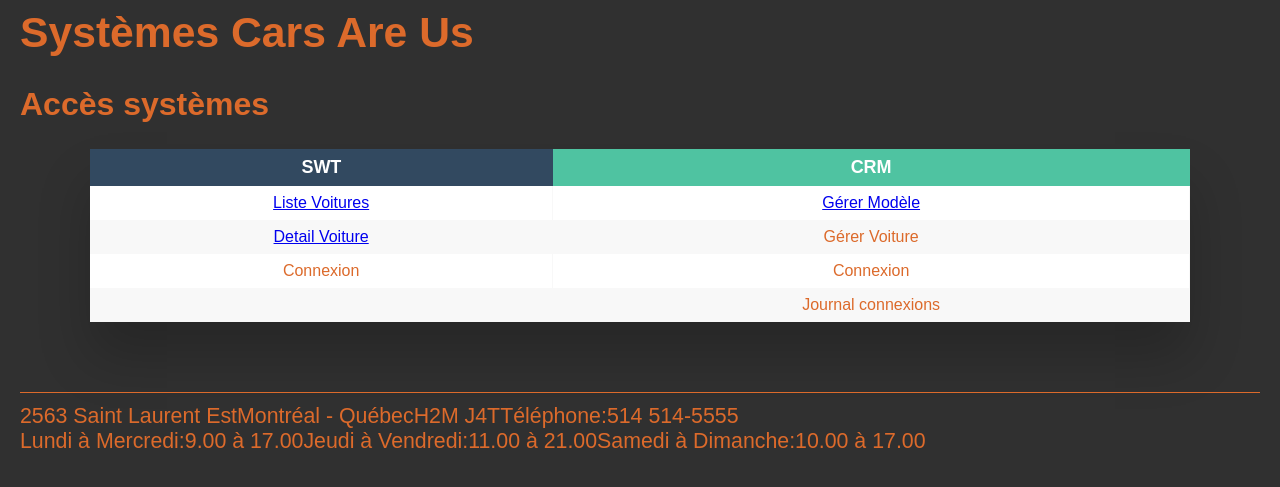
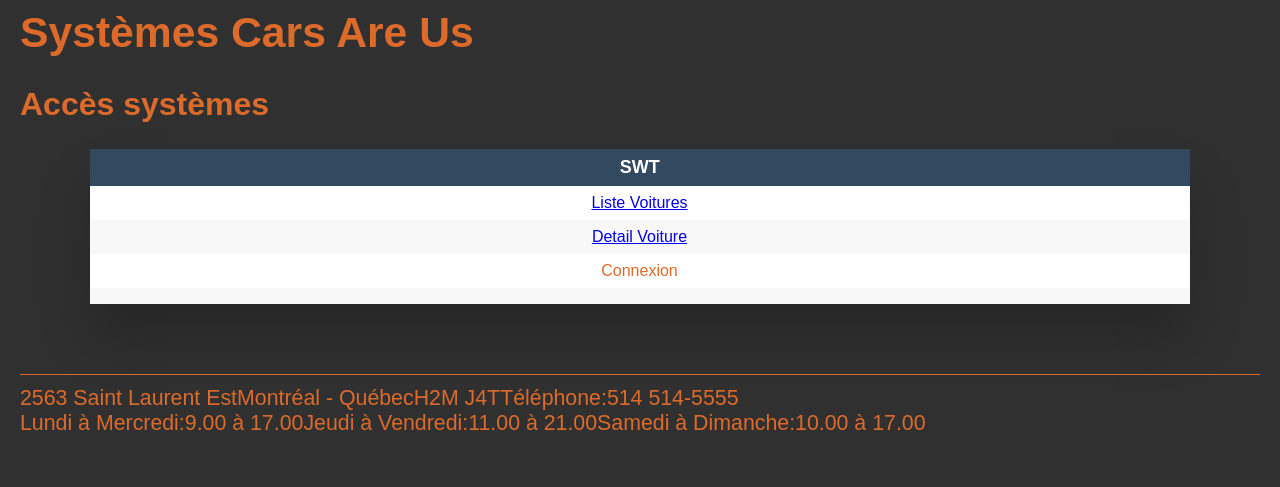
Before and after one commit to ProjetWeb2Hiv2021/art-pub-mtl-etu, a PHP site: template view/Utilisateur.php in a window 1280 px wide. Shown: the top 487 px of the page. Run offline with PHP 8.4, Linux system fonts and the light colour scheme; the template is opened without the code that fills it, so the values that code supplies are empty; some web fonts are replaced.

Commit message:
Page utilisateur accès au CRM selon privilèges

```diff
--- a/view/ConnexionSWT.php
+++ b/view/ConnexionSWT.php
@@ -7,7 +7,7 @@
 
                 <div class="ligne distribue">
                     <label for="nomUtilisateur">Courriel ou utilisateur:</label>
-                    <input type="email" id="nomUtilisateur" name="nomUtilisateur" required data-js-param="nomUtilisateur" value="">
+                    <input type="text" id="nomUtilisateur" name="nomUtilisateur" required data-js-param="nomUtilisateur" value="">
                 </div>
                 <div class="ligne distribue">
                     <label for="motPasse">Mot de passe :</label>
--- a/view/Utilisateur.php
+++ b/view/Utilisateur.php
@@ -5,30 +5,44 @@
         <thead>
         <tr>
             <th>SWT</th>
-            <th>CRM</th>
+            <?php if(isset($_SESSION["typeUtilisateur"])&& $_SESSION["typeUtilisateur"]=="Administrateur"||isset($_SESSION["typeUtilisateur"])&& $_SESSION["typeUtilisateur"]=="Employe") echo
+            "<th>CRM</th>";
+            ?>
 
         </tr>
         </thead>
         <tbody>
         <tr>
             <td><a href="index.php">Liste Voitures</a></td>
-            <td><a href="index.php?Modele&action=connexion">Gérer Modèle</a></td>
+            <?php if(isset($_SESSION["typeUtilisateur"])&& $_SESSION["typeUtilisateur"]=="Administrateur"||isset($_SESSION["typeUtilisateur"])&& $_SESSION["typeUtilisateur"]=="Employe") echo
+            '<td><a href="index.php?Modele&action=connexion">Gérer Modèle</a></td>';
+            ?>
+
 
 
         </tr>
         <tr>
             <td><a href="index.php?Magasin&action=afficheVoiture&id=19">Detail Voiture</a></td>
-            <td>Gérer Voiture</td>
+              <?php if(isset($_SESSION["typeUtilisateur"])&& $_SESSION["typeUtilisateur"]=="Administrateur"||isset($_SESSION["typeUtilisateur"])&& $_SESSION["typeUtilisateur"]=="Employe") echo
+            '<td>Gérer Voiture</td>';
+            ?>
+
 
         </tr>
         <tr>
             <td>Connexion</td>
-            <td>Connexion</td>
+            <?php if(isset($_SESSION["typeUtilisateur"])&& $_SESSION["typeUtilisateur"]=="Administrateur"||isset($_SESSION["typeUtilisateur"])&& $_SESSION["typeUtilisateur"]=="Employe") echo
+            '<td>Connexion</td>';
+            ?>
+
 
         </tr>
         <tr>
             <td></td>
-            <td>Journal connexions</td>
+            <?php if(isset($_SESSION["typeUtilisateur"])&& $_SESSION["typeUtilisateur"]=="Administrateur"||isset($_SESSION["typeUtilisateur"])&& $_SESSION["typeUtilisateur"]=="Employe") echo
+            '<td>Journal connexions</td>';
+            ?>
+
 
         </tr>
 
```
